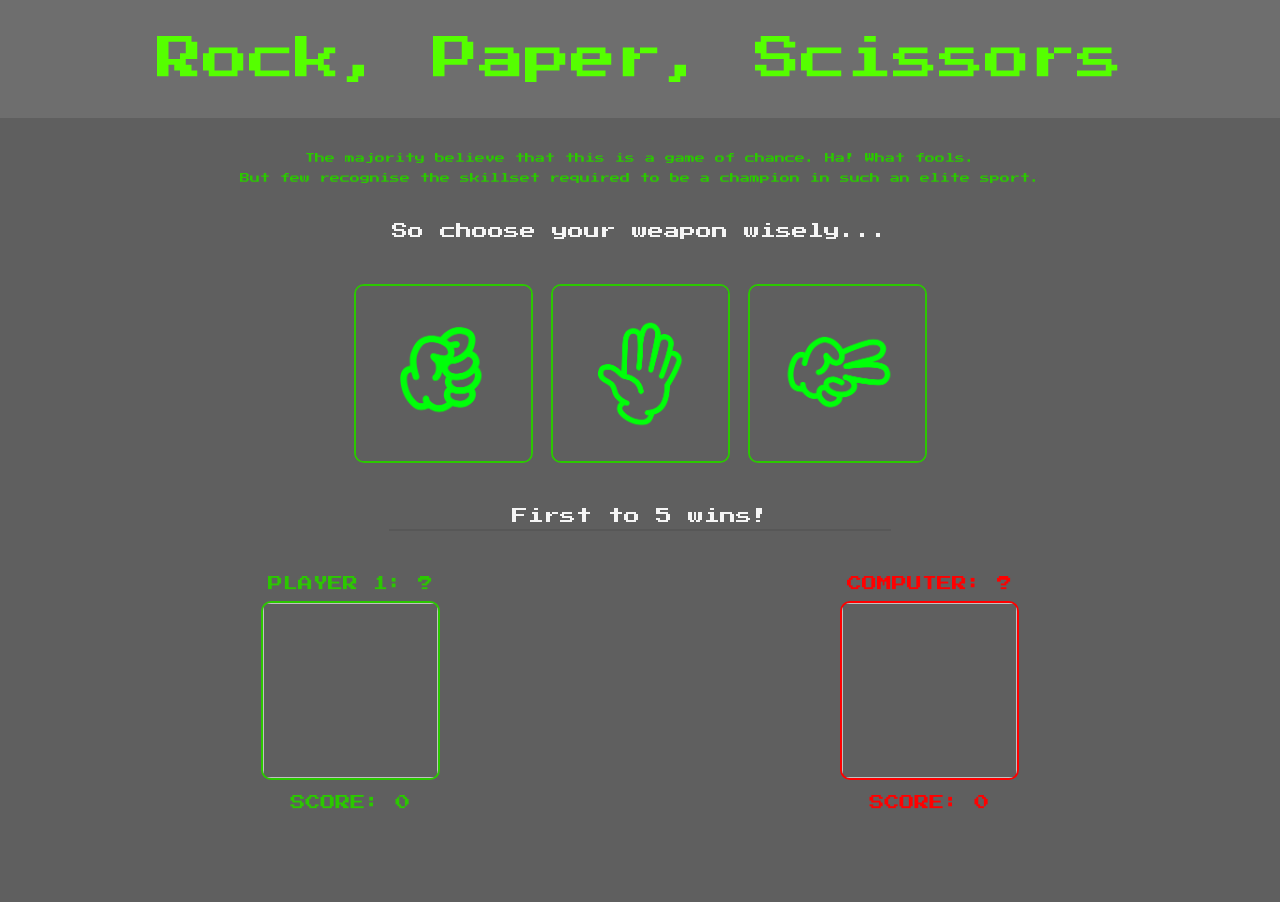
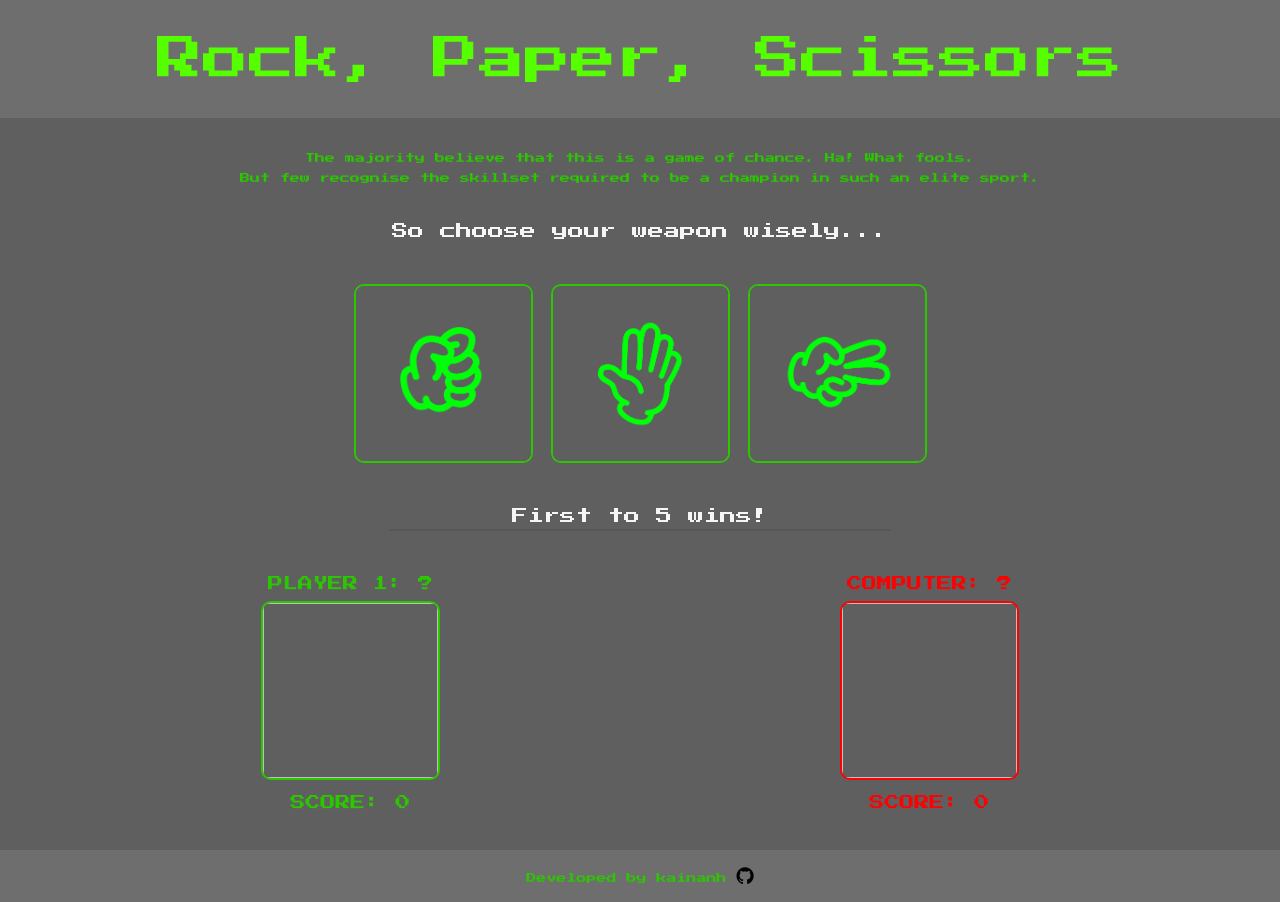
Before and after one commit to kainanh/rock-paper-scissors, a plain HTML site: page index.html in a window 1280 px wide. Before the commit the page ends 850 px from the top, so only its background shows below. Drawn offline with Linux system fonts and the light colour scheme.

Commit message:
footer included

```diff
--- a/index.html
+++ b/index.html
@@ -4,12 +4,14 @@
     <meta charset="UTF-8">
     <meta name="viewport" content="width=device-width, initial-scale=1.0">
     <link rel="stylesheet" href="./styles.css">
+    <link rel="stylesheet" href="https://maxcdn.bootstrapcdn.com/font-awesome/4.4.0/css/font-awesome.min.css">
     <title>Rock, Paper, Scissors</title>
 </head>
 <body>
     <script src="index.js"></script>
     <header>Rock, Paper, Scissors</header>
-    <div class="description">
+    <div class="main">
+        <div class="description">
         <p>The majority believe that this is a game of chance. Ha! What fools.</p>
     <p>But few recognise the skillset required to be a champion in such an elite sport.</p>
     </div>
@@ -34,5 +36,9 @@
             <p class="score">SCORE: <span id="computer-score">0</span></p>
         </div>
     </div>
+    </div>
+    <footer>
+        <a href="https://github.com/kainanh" target="_blank"><p>Developed by kainanh <i class="fa fa-github fa-2x"></i></p></a>
+    </footer>
 </body>
 </html>
--- a/index.js
+++ b/index.js
@@ -37,8 +37,8 @@ function gameRound(event){
 
 
     //This updates the results and includes he game logic
-
-    if(playerSelection == computerSelection){
+    if(playerScore < 5 && computerScore < 5){
+        if(playerSelection == computerSelection){
         document.getElementById("result").textContent = "Great minds think alike. This round ends in a draw"
     } else if(playerSelection == 'Rock' && computerSelection == 'Scissors'){
         playerScore += 1
@@ -57,6 +57,8 @@ function gameRound(event){
         document.getElementById("computer-score").textContent = computerScore
         document.getElementById("result").textContent = "Wow the computer is living in your head rent free buddy. You lost this round"
     }
+    }
+
 
 
     //Create button to be able to restart the game once it ends by reloading the page.
--- a/styles.css
+++ b/styles.css
@@ -6,6 +6,8 @@ body{
     background-color: rgb(95, 95, 95);
     font-family: 'Press Start 2P', system-ui;
     text-align: center;
+    display: flex;
+    flex-direction: column;
 }
 
 header{
@@ -13,6 +15,10 @@ header{
     background-color: rgb(110, 110, 110);
     font-size: 46px;
     color: rgb(85, 255, 0);
+}
+
+.main{
+    flex: 1;
 }
 
 p{
@@ -113,4 +119,20 @@ img {
     font-family: 'Press Start 2P', system-ui;
     background-color: rgb(241, 241, 20);
     border: 3px solid black;
+    cursor: pointer;
 }
+
+i{
+    color: black;
+}
+
+footer{
+    background-color: rgb(110, 110, 110);
+    padding: 6px;
+}
+
+
+a{
+    text-decoration: none;
+    cursor: pointer;
+}
```
